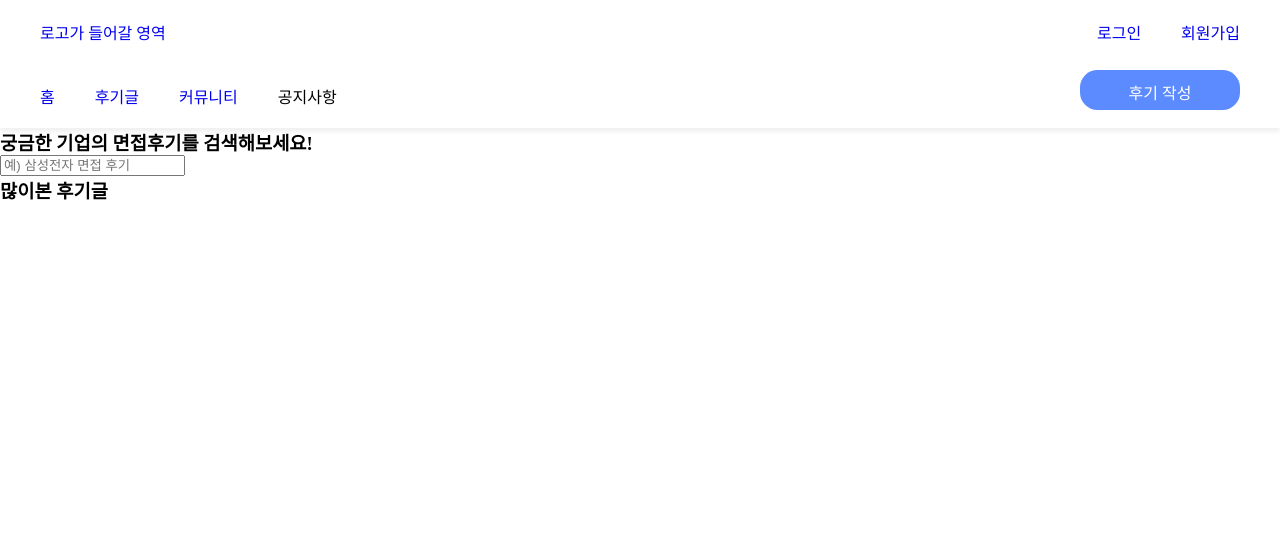
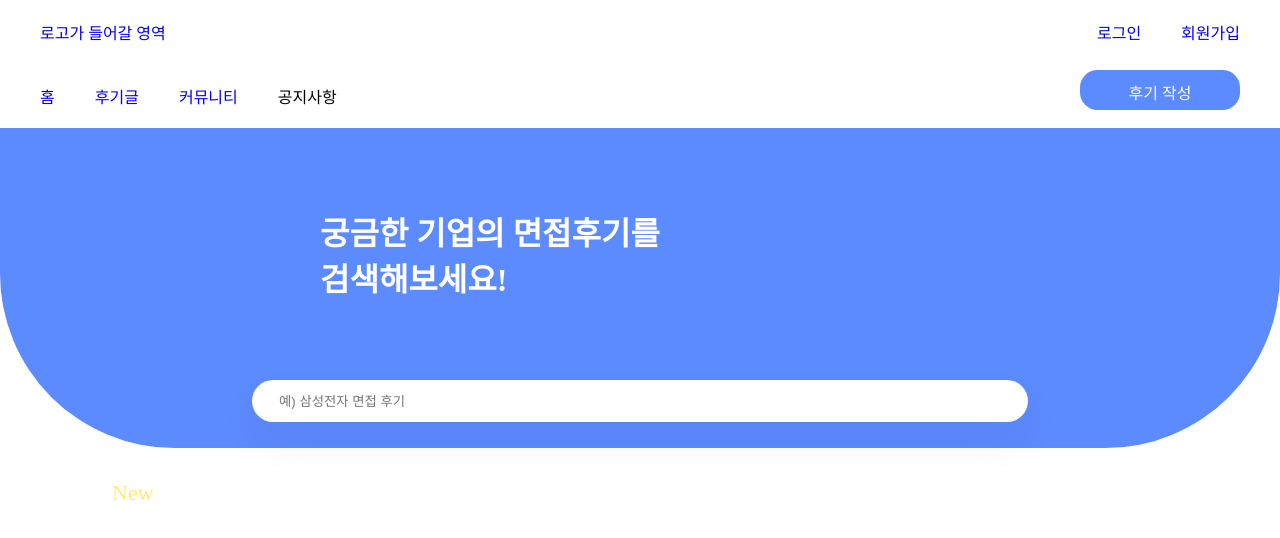
Before and after one commit to Interview-reviews/Interview-reviews-FE, a React (Create React App) app: page / in a window 1280 px wide. Shown: the top 538 px of the page. Built offline with nearby package versions, Linux system fonts and the light colour scheme; the HTML template or start-up script is replaced by a standard one.

Commit message:
feat: 메인 페이지 상단 검색창 구현

```diff
--- a/package.json
+++ b/package.json
@@ -17,7 +17,7 @@
     "web-vitals": "^2.1.4"
   },
   "scripts": {
-    "start": "ESLINT_NO_DEV_ERRORS='true' react-scripts start",
+    "start": "react-scripts start",
     "build": "DISABLE_ESLINT_PLUGIN='true' react-scripts build",
     "test": "react-scripts test",
     "eject": "react-scripts eject"
--- /dev/null
+++ b/src/components/Main/PopularReviews.jsx
@@ -0,0 +1,31 @@
+/* eslint-disable */
+/** @jsxImportSource @emotion/react */
+import { jsx, css } from '@emotion/react';
+
+const recentTitleContainer = css`
+  position: absolute;
+  margin: 2em 0 0 7em;
+`;
+
+const newText = css`
+  font-size: 22px;
+  font-weight: 500;
+  color: #ffe978;
+`;
+
+const recentTitle = css`
+  font-size: 32px;
+  font-weight: 600;
+  color: #ffffff;
+`;
+
+export default function PopularReviews() {
+  return (
+    <>
+      <div css={recentTitleContainer}>
+        <p css={newText}>New</p>
+        <p css={recentTitle}>따끈한 후기</p>
+      </div>
+    </>
+  );
+}
--- a/src/components/MainSearch.jsx
+++ b/src/components/MainSearch.jsx
@@ -1,10 +1,61 @@
+/* eslint-disable */
+/** @jsxImportSource @emotion/react */
+import { jsx, css } from '@emotion/react';
+
+const backStyle = css`
+  width: 100%;
+  height: 20em;
+  background-color: #5c8aff;
+  border-radius: 0px 0px 174.5px 174.5px;
+`;
+
+const mainHeaderBox = css`
+  text-align: center;
+`;
+
+const titleBox = css`
+  width: 50%;
+  display: inline-block;
+  margin: 5em 0;
+`;
+
+const title = css`
+  text-align: left;
+  font-size: 32px;
+  font-weight: 600;
+  color: #ffffff; ;
+`;
+
+const inputDiv = css`
+  text-align: center;
+`;
+
+const inputBox = css`
+  width: 56em;
+  height: 3em;
+  padding-left: 2em;
+  background: #ffffff;
+  box-shadow: 0px 20px 42px rgba(0, 0, 0, 0.05);
+  border-radius: 30px;
+  border: none;
+`;
+
 export default function MainSearch() {
   return (
     <>
-      <div>
-        <h3>궁금한 기업의 면접후기를 검색해보세요!</h3>
-        <input placeholder="예) 삼성전자 면접 후기" />
-      </div>
+      <section css={backStyle}>
+        <div css={mainHeaderBox}>
+          <div css={titleBox}>
+            <div css={title}>
+              <p>궁금한 기업의 면접후기를</p>
+              <p>검색해보세요!</p>
+            </div>
+          </div>
+        </div>
+        <div css={inputDiv}>
+          <input css={inputBox} placeholder="예) 삼성전자 면접 후기" />
+        </div>
+      </section>
     </>
   );
 }
--- a/src/components/PopularReviews.jsx
+++ /dev/null
@@ -1,9 +0,0 @@
-export default function PopularReviews() {
-  return (
-    <>
-      <div>
-        <h3>많이본 후기글</h3>
-      </div>
-    </>
-  );
-}
--- a/src/pages/Main.jsx
+++ b/src/pages/Main.jsx
@@ -1,6 +1,6 @@
 import MainSearch from '../components/MainSearch';
 import Nav from '../components/Nav';
-import PopularReviews from '../components/PopularReviews';
+import PopularReviews from '../components/Main/PopularReviews';
 
 export default function Main() {
   return (
```
Also changed, not shown: src/index.js (renamed from src/index.jsx).
